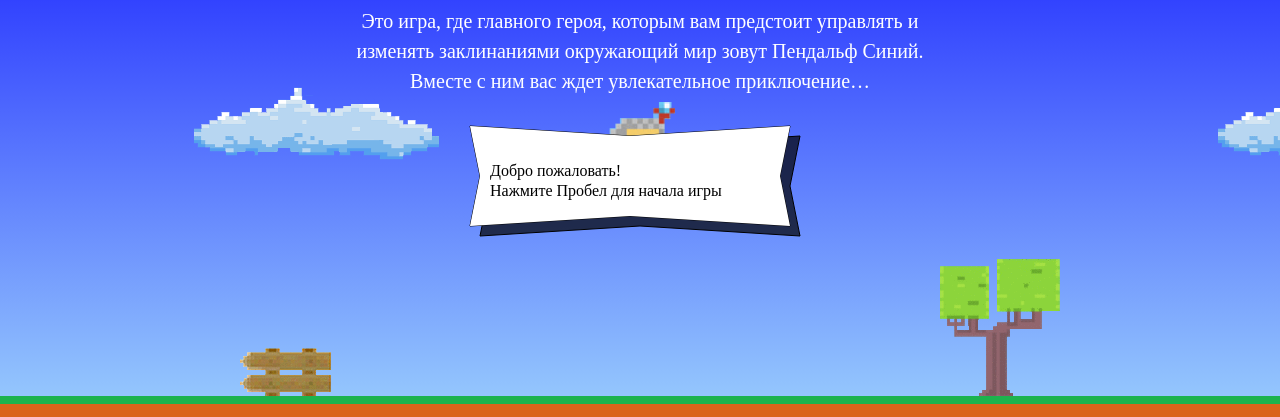
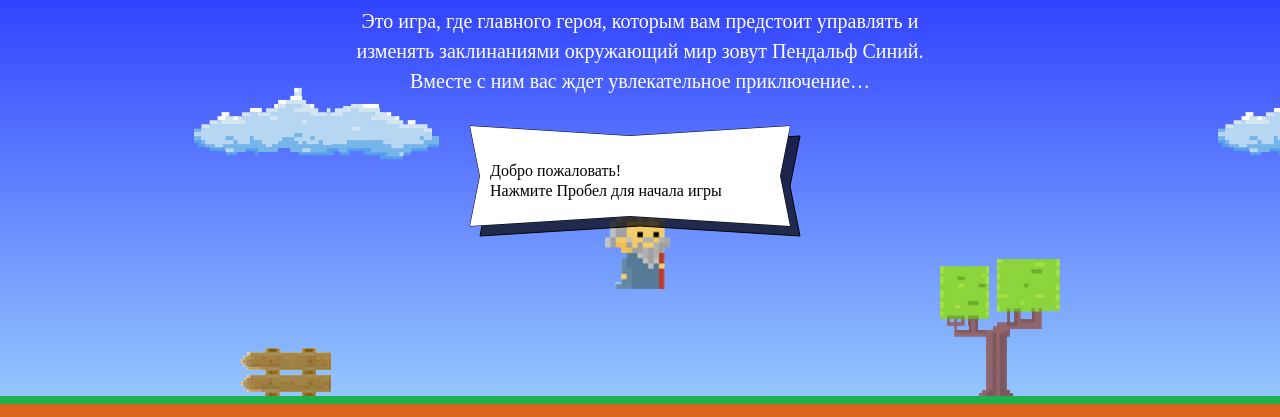
Before and after one commit to raros82/474089-code-and-magick-18, a website: page index.html in a window 1280 px wide. Shown: the part 203-620 px from the top of the page. Drawn offline with Linux system fonts and the light colour scheme; a web font is replaced by a local one.

Commit message:
Внес исправления от наставника

```diff
--- a/index.html
+++ b/index.html
@@ -192,11 +192,10 @@
       return 1.337 * wizardWidth;
   };
   var getWizardX = function(width){
-      return width / 2 - (wizardWidth / 2);
+      return (width - wizardWidth) / 2;
   };
   var getWizardY = function(height){
-      // return height / 3 * 2 - getWizardHeight();
-      return height - height / 3 * 2 - getWizardHeight();
+      return 0.33 * height;
   };
 </script>
 
```
